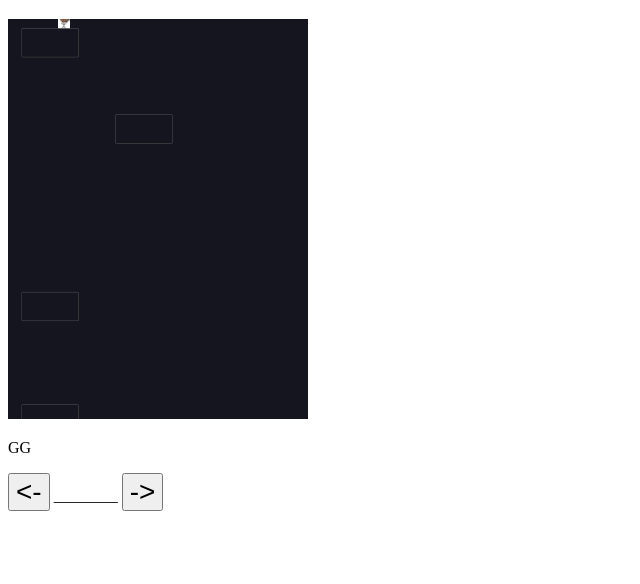
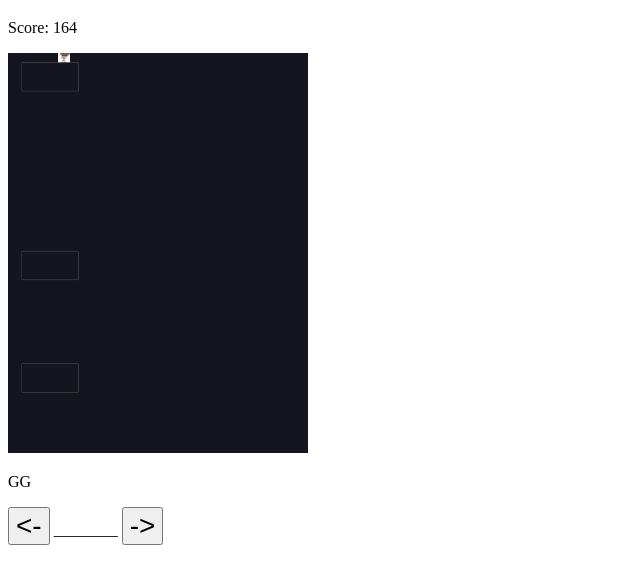
Before and after one commit to Chris-Suo/BabyDownStairs, a plain HTML site: page index.html in a window 1280 px wide. Shown: the part 70-654 px from the top of the page, without its empty margins (0-640 px from the left). Drawn offline with Linux system fonts and the light colour scheme.

Commit message:
optimaztion

```diff
--- a/index.html
+++ b/index.html
@@ -10,6 +10,7 @@
 </head>
 <body>
     <h1>瑞襄寶貝下樓梯</h1>
+    <p id="score"></p>
     <div id="game"></div>
     <p id="msg"></p>
     <input class="button" type="button" value="<-" onclick="left()">
--- a/scripts/app.js
+++ b/scripts/app.js
@@ -32,7 +32,7 @@ Composite.add(engine.world, [player, camera]);
 
 
 function initStage() {
-  for (let i = 1; i < MAX_SCREEN_BLOCK; i++) {
+  for (let i = 2; i < MAX_SCREEN_BLOCK; i++) {
     let _vPosition = (i * 80) + Math.floor(Math.random() * 60);
 
     let _hPosition = Math.floor(Math.random() * 3);
@@ -87,6 +87,7 @@ function isOutOfBund() {
 }
 
 var startTime = null;
+var Score = 0;
 Matter.Events.on(render, "afterRender", (obj) => {
   Render.lookAt(render, [camera], Matter.Vector.create(150, 50));
   Matter.Body.setPosition(camera, Matter.Vector.create(camera.position.x, camera.position.y + 2));
@@ -100,6 +101,8 @@ Matter.Events.on(render, "afterRender", (obj) => {
     Render.stop(render);
     document.getElementById('msg').innerHTML="GG";
   }
+  Score++;
+  document.getElementById('score').innerHTML="Score: "+Score;
 
 });
 
```
